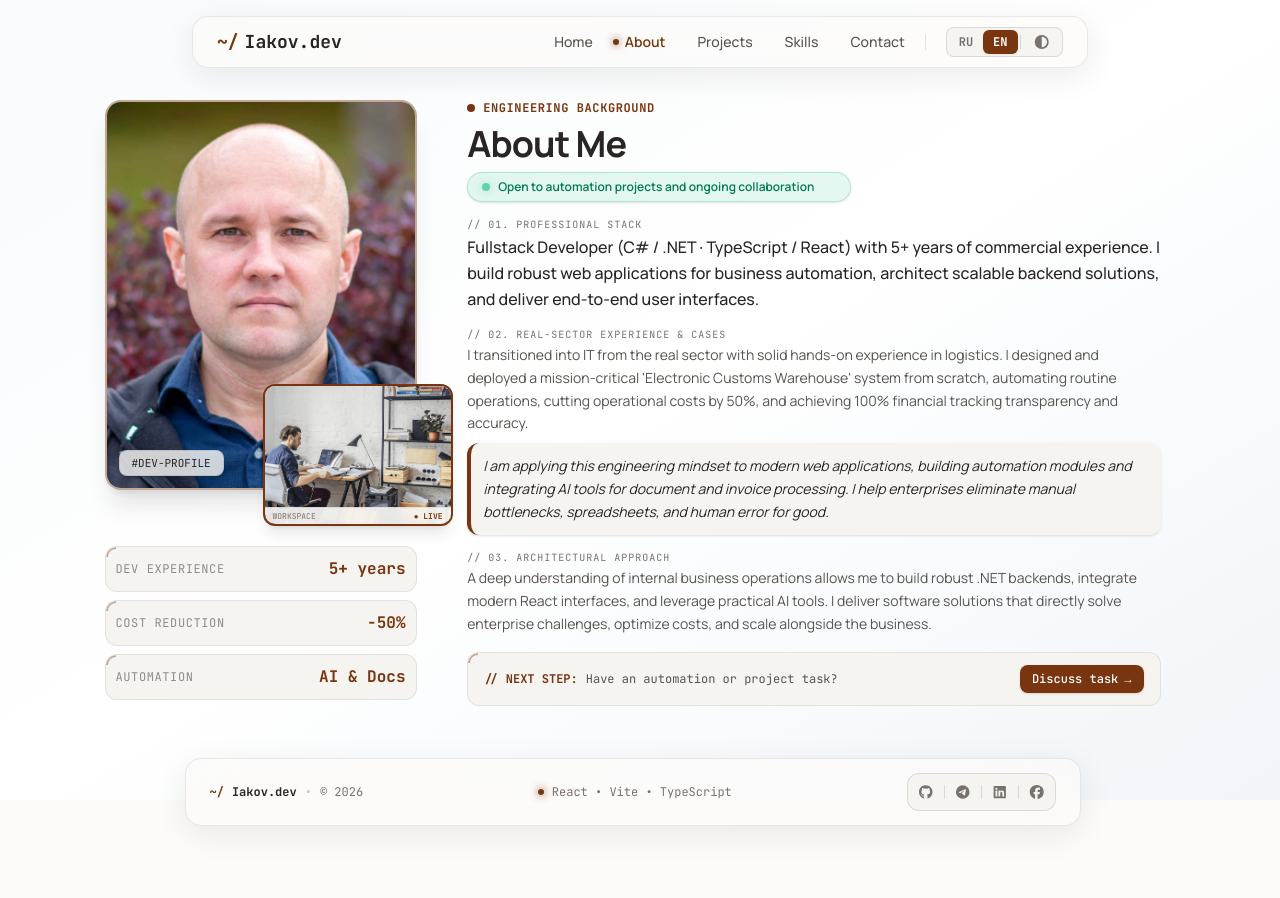
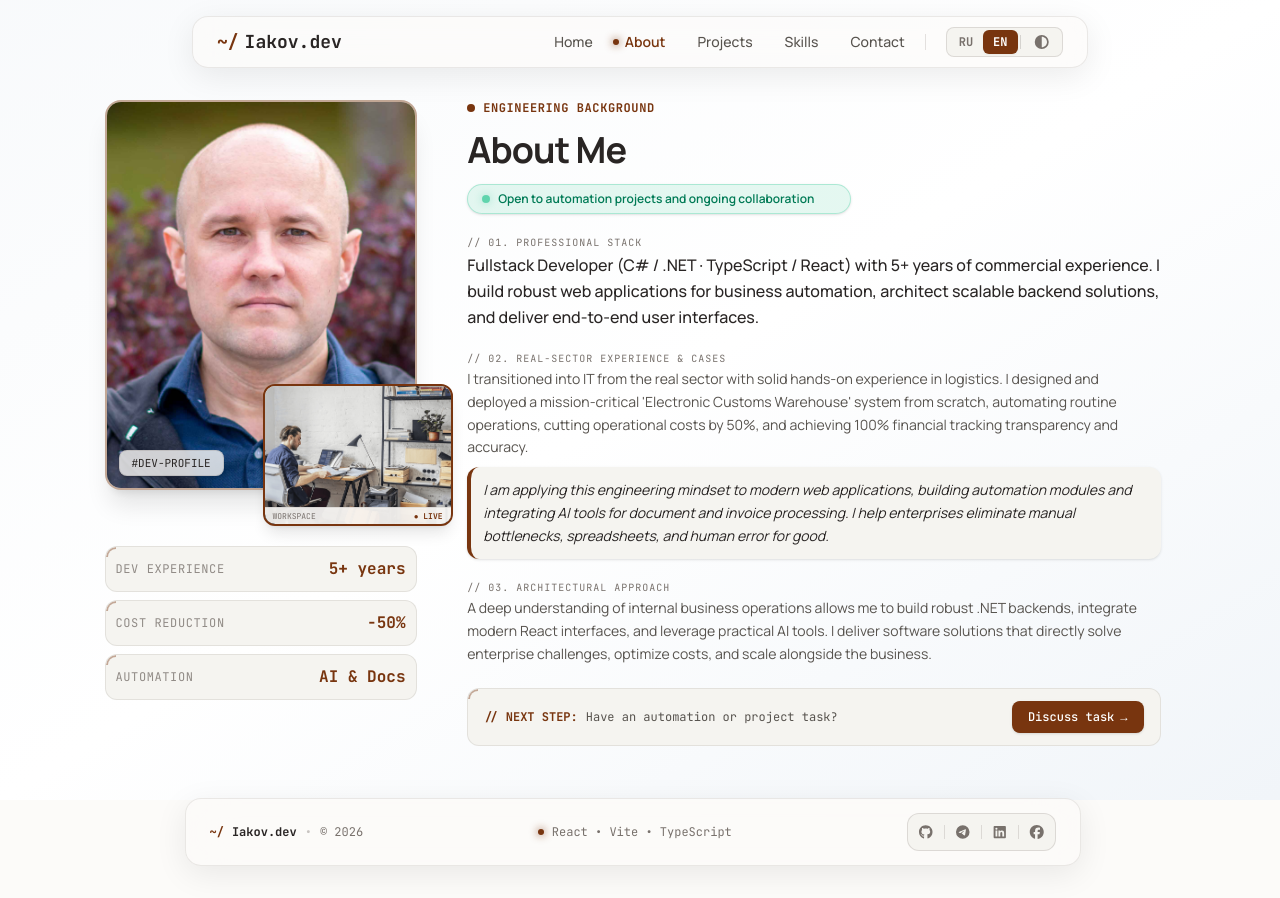
Before and after one commit to IakovYakovlev/personal, a React (Vite) app: page /about in a window 1280 px wide. Before the commit the page ends 858 px from the top, so only its background shows below. Built offline with nearby package versions, Linux system fonts and the light colour scheme.

Commit message:
refactor: improve layout and spacing in About and Footer components

```diff
--- a/src/ui/components/Footer.tsx
+++ b/src/ui/components/Footer.tsx
@@ -22,7 +22,7 @@ export const Footer = () => {
           <span className='text-[var(--color-primary)] font-extrabold'>~/</span>
           <span className='text-[var(--color-text-base)] font-semibold'>Iakov.dev</span>
           <span className='text-[var(--color-text-subtle)]/40'>•</span>
-          <span>© {year}</span>
+          <span className='whitespace-nowrap'>© {year}</span>
         </div>
 
         {/* Центральная часть: Стек со светящейся точкой */}
--- a/src/ui/pages/About/About.tsx
+++ b/src/ui/pages/About/About.tsx
@@ -8,7 +8,7 @@ export const About = () => {
   const { t } = useTranslation();
 
   return (
-    <div className='flex-1 flex flex-col justify-center w-full max-w-6xl mx-auto px-6 md:px-12 py-3 lg:py-5 text-left overflow-hidden'>
+    <div className='flex-1 flex flex-col justify-start w-full max-w-6xl mx-auto px-6 md:px-12 py-3 lg:py-5 text-left overflow-hidden'>
       <main className='w-full grid grid-cols-1 lg:grid-cols-12 gap-6 lg:gap-8 items-start'>
         {/* ЛЕВАЯ КОЛОНКА (4): Фото с нахлестом + Метрики друг под другом */}
         <div className='lg:col-span-4 flex flex-col gap-3'>
@@ -66,14 +66,13 @@ export const About = () => {
               <div className='text-xs uppercase tracking-wider text-[var(--color-text-subtle)] opacity-80'>
                 {t('about.metrics.ai_label')}
               </div>
-              {/* Исправлено с text-sm на text-base, чтобы размер совпадал */}
               <div className='text-base font-bold text-[var(--color-primary)]'>{t('about.metrics.ai_value')}</div>
             </div>
           </div>
         </div>
 
         {/* ПРАВАЯ КОЛОНКА (8): Заголовок -> Статус-плашка -> Текстовые блоки -> CTA снизу */}
-        <div className='lg:col-span-8 flex flex-col justify-start space-y-2'>
+        <div className='lg:col-span-8 flex flex-col justify-start space-y-3.5'>
           {/* Общий заголовок секции */}
           <div className='inline-flex items-center gap-2 font-mono text-xs text-[var(--color-primary)] font-bold uppercase tracking-wider'>
             <span className='w-2 h-2 rounded-full bg-[var(--color-primary)]' />
@@ -124,13 +123,15 @@ export const About = () => {
             <div className='absolute top-0 left-0 w-2.5 h-2.5 border-l-2 border-t-2 border-[var(--color-primary)]/40 rounded-tl-xl pointer-events-none' />
 
             <div className='flex items-center gap-2 text-[var(--color-text-muted)]'>
-              <span className='text-[var(--color-primary)] font-bold'>{t('about.cta.label')}</span>
+              {/* Добавлен whitespace-nowrap, чтобы // NEXT STEP: не разрывалось */}
+              <span className='text-[var(--color-primary)] font-bold whitespace-nowrap'>{t('about.cta.label')}</span>
               <span>{t('about.cta.text')}</span>
             </div>
 
+            {/* Кнопка на мобильных по центру (w-full с justify-center), на десктопе auto */}
             <Link
               to='/contact'
-              className='inline-flex items-center justify-center gap-1.5 px-3 py-1.5 rounded-lg bg-[var(--color-primary)] text-white font-medium hover:bg-[var(--color-primary-dark)] transition-all cursor-pointer shadow-sm self-start sm:self-auto'
+              className='w-full sm:w-auto inline-flex items-center justify-center gap-1.5 px-4 py-2 rounded-lg bg-[var(--color-primary)] text-white font-medium hover:bg-[var(--color-primary-dark)] transition-all cursor-pointer shadow-sm'
             >
               <span>{t('about.cta.btn')}</span>
               <span>&rarr;</span>
```
